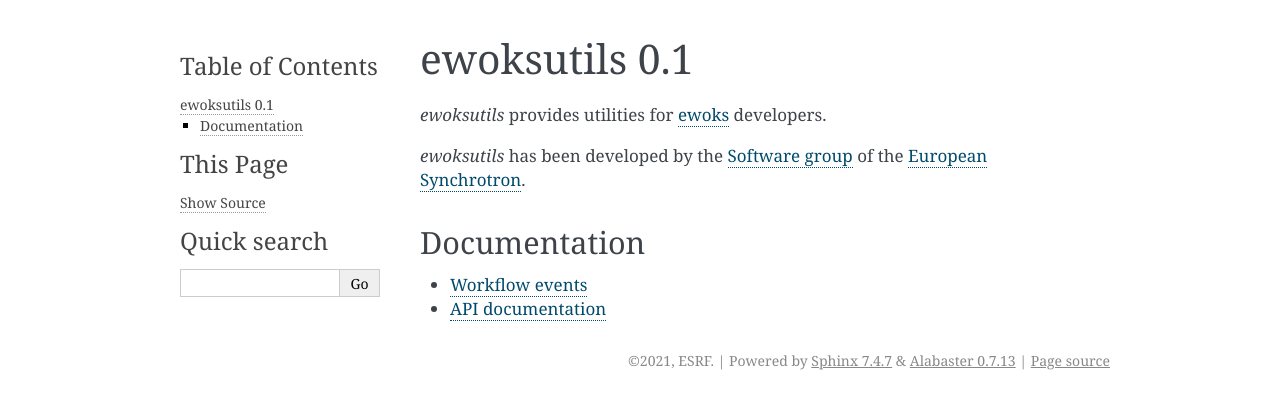
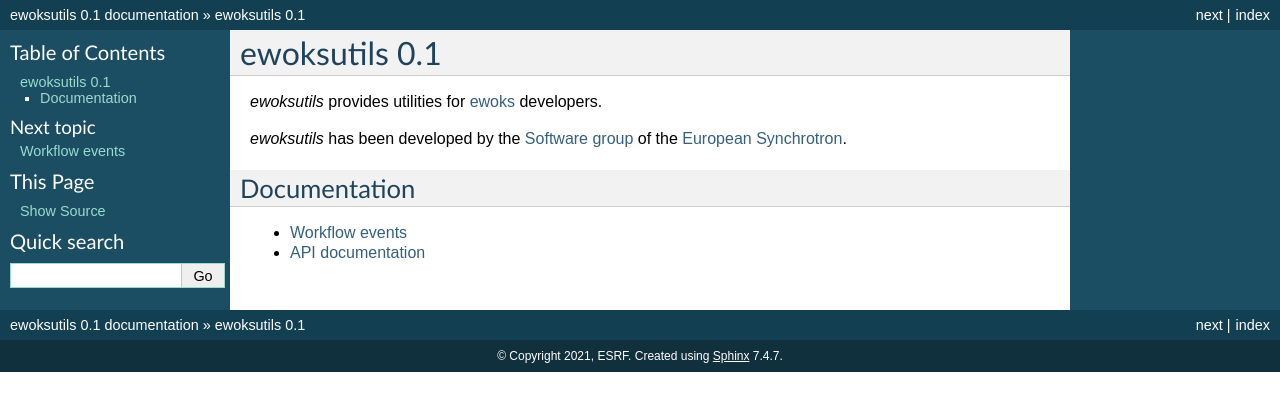
Before and after one commit to ewoks-kit/ewoksutils, a Sphinx documentation site: the page built from doc/index.rst, in a window 1280 px wide. Shown: the top 411 px of the page. Built offline with Sphinx 7.4.7, drawn with Linux system fonts in a browser that asks for light colours.

Commit message:
improve docs

```diff
--- a/doc/_templates/autosummary/class.rst
+++ b/doc/_templates/autosummary/class.rst
@@ -6,27 +6,3 @@
    :members:
    :show-inheritance:
    :inherited-members:
-
-   {% block methods %}
-   .. automethod:: __init__
-
-   {% if methods %}
-   .. rubric:: {{ _('Methods') }}
-
-   .. autosummary::
-   {% for item in methods %}
-      ~{{ name }}.{{ item }}
-   {%- endfor %}
-   {% endif %}
-   {% endblock %}
-
-   {% block attributes %}
-   {% if attributes %}
-   .. rubric:: {{ _('Attributes') }}
-
-   .. autosummary::
-   {% for item in attributes %}
-      ~{{ name }}.{{ item }}
-   {%- endfor %}
-   {% endif %}
-   {% endblock %}
--- a/doc/conf.py
+++ b/doc/conf.py
@@ -6,17 +6,14 @@
 copyright = "2021, ESRF"
 author = "ESRF"
 
-extensions = [
-    "sphinx.ext.autodoc",
-    "sphinx.ext.autosummary",
-]
+extensions = ["sphinx.ext.autodoc", "sphinx.ext.autosummary", "sphinx.ext.viewcode"]
 templates_path = ["_templates"]
 exclude_patterns = []
 
 autodoc_typehints = "description"
 autodoc_typehints_description_target = "all"
 
-html_theme = "alabaster"
+html_theme = "classic"
 html_static_path = []
 
 autosummary_generate = True
```
